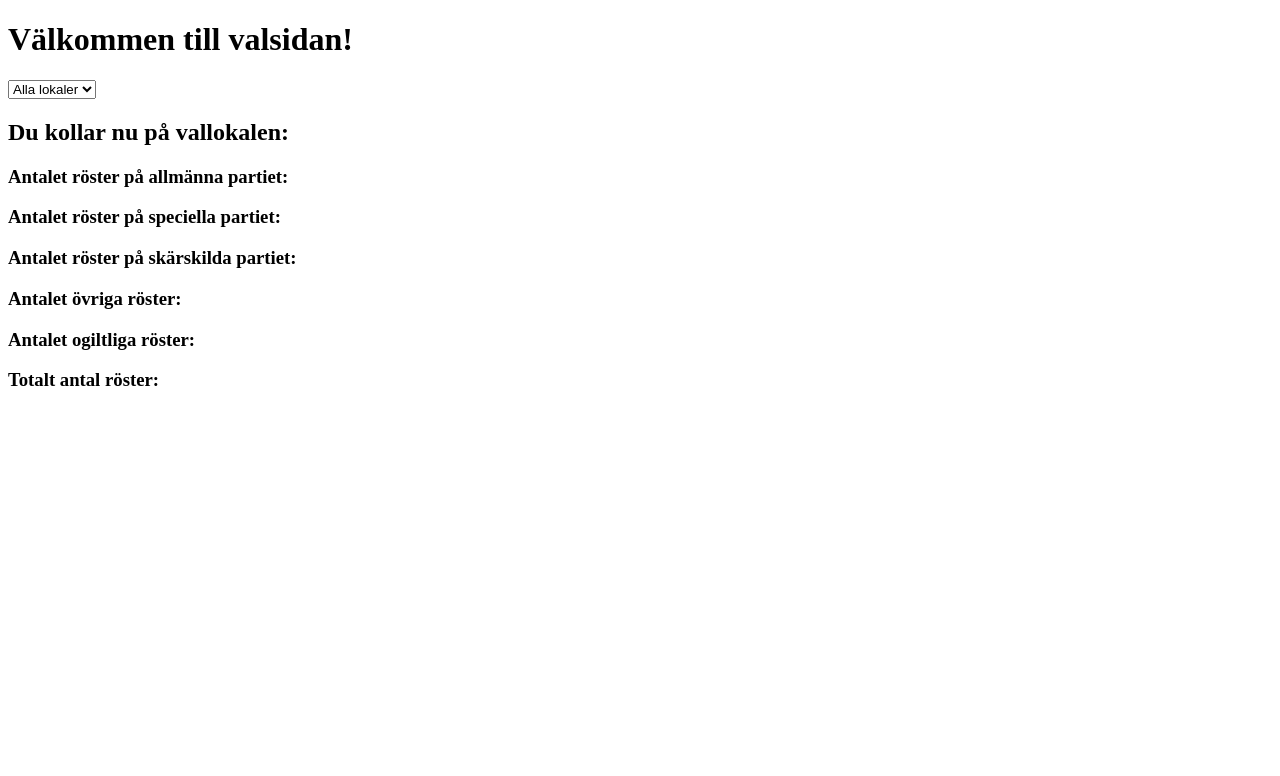
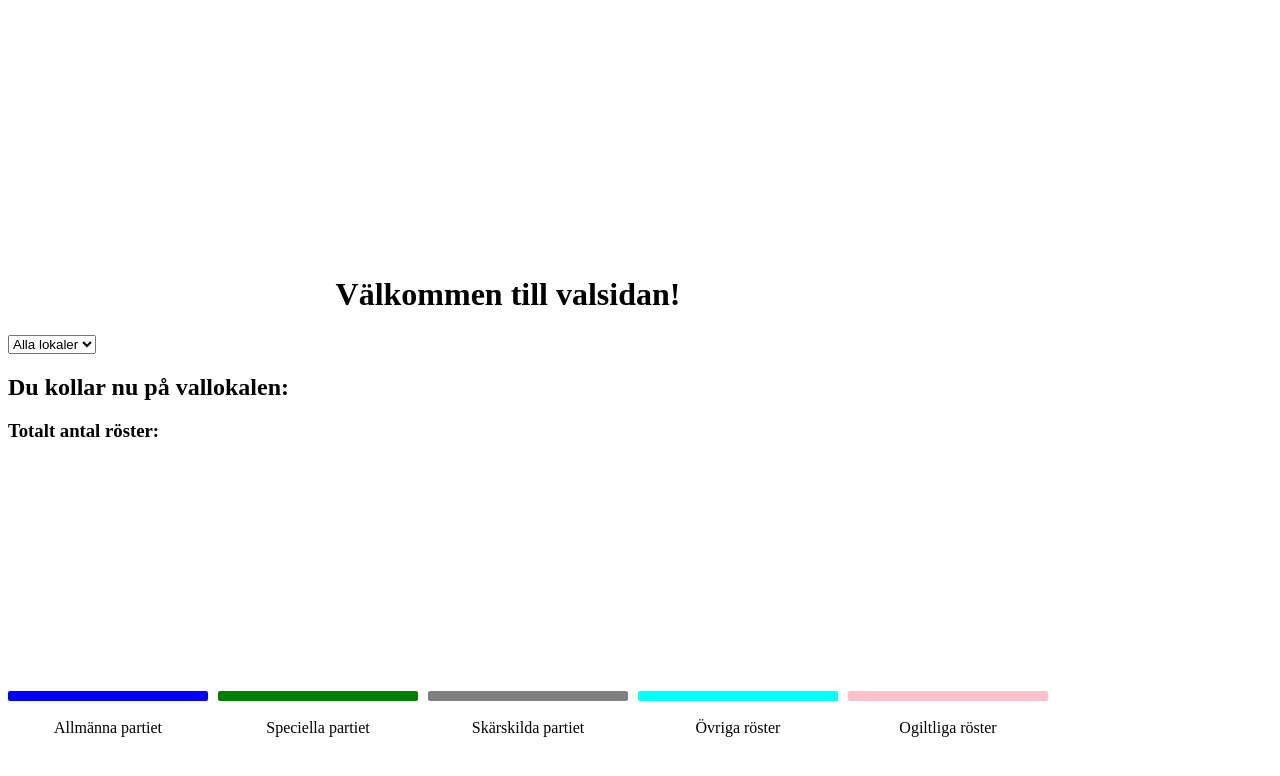
Before and after one commit to JoachimEkstrom/Backend_Lab1, a website: page index.html in a window 1280 px wide. Drawn offline with nearby package versions, Linux system fonts and the light colour scheme; no server answers.

Commit message:
Final project

```diff
--- a/index.html
+++ b/index.html
@@ -4,6 +4,8 @@
     <meta charset="UTF-8">
     <meta name="viewport" content="width=device-width, initial-scale=1.0">
     <title>Lab 1 - Public site</title>
+
+    <link rel="stylesheet" type="text/css" href="./style.css">
     <script src="/socket.io/socket.io.js"></script>
     <script>
         let valdValLokal = 'alla'
@@ -18,11 +20,11 @@
 
                 console.log(valresultat)
                 document.getElementById('valLokal').innerHTML = valresultat.valLokal
-                document.getElementById('allmannaPartiet').innerHTML = valresultat.allmannaPartiet
-                document.getElementById('speciellaPartiet').innerHTML = valresultat.speciellaPartiet
-                document.getElementById('skarskildaPartiet').innerHTML = valresultat.skarskildaPartiet
-                document.getElementById('ovrigaRoster').innerHTML = valresultat.ovrigaRoster
-                document.getElementById('ogiltligaRoster').innerHTML = valresultat.ogiltligaRoster
+                document.getElementById('allmannaPartiet').innerHTML = ' Röster: ' + valresultat.allmannaPartiet
+                document.getElementById('speciellaPartiet').innerHTML = ' Röster: ' + valresultat.speciellaPartiet
+                document.getElementById('skarskildaPartiet').innerHTML = ' Röster: ' + valresultat.skarskildaPartiet
+                document.getElementById('ovrigaRoster').innerHTML = ' Röster: ' + valresultat.ovrigaRoster
+                document.getElementById('ogiltligaRoster').innerHTML = ' Röster: ' + valresultat.ogiltligaRoster
                 getPercentages(valresultat)
             })
             let lista = document.getElementById("selector")
@@ -58,12 +60,21 @@
     function getPercentages(valresultat){
         let totalaRoster = valresultat.allmannaPartiet + valresultat.speciellaPartiet + valresultat.skarskildaPartiet + valresultat.ovrigaRoster + valresultat.ogiltligaRoster
 
-        document.getElementById('allmanna%').innerHTML =  ' vilket ger ' + ((valresultat.allmannaPartiet / totalaRoster) * 100).toFixed(1) + '% av det totala antalet röster.'
-        document.getElementById('speciella%').innerHTML =  ' vilket ger ' + ((valresultat.speciellaPartiet / totalaRoster) * 100).toFixed(1) + '% av det totala antalet röster.'
-        document.getElementById('skarskilda%').innerHTML =  ' vilket ger ' + ((valresultat.skarskildaPartiet / totalaRoster) * 100).toFixed(1) + '% av det totala antalet röster.'
-        document.getElementById('ovriga%').innerHTML =  ' vilket ger ' + ((valresultat.ovrigaRoster / totalaRoster) * 100).toFixed(1) + '% av det totala antalet röster.'
-        document.getElementById('ogiltliga%').innerHTML = ' vilket ger ' + ((valresultat.ogiltligaRoster / totalaRoster) * 100).toFixed(1) + '% av det totala antalet röster.'
+        document.getElementById('allmanna%').innerHTML =  'Totalt: ' + ((valresultat.allmannaPartiet / totalaRoster) * 100).toFixed(1) + '% av rösterna'
+        document.getElementById('speciella%').innerHTML =  'Totalt: ' + ((valresultat.speciellaPartiet / totalaRoster) * 100).toFixed(1) + '% av rösterna'
+        document.getElementById('skarskilda%').innerHTML =  'Totalt: ' + ((valresultat.skarskildaPartiet / totalaRoster) * 100).toFixed(1) + '% av rösterna'
+        document.getElementById('ovriga%').innerHTML =  'Totalt: ' + ((valresultat.ovrigaRoster / totalaRoster) * 100).toFixed(1) + '% av rösterna'
+        document.getElementById('ogiltliga%').innerHTML = 'Totalt: ' + ((valresultat.ogiltligaRoster / totalaRoster) * 100).toFixed(1) + '% av rösterna'
         document.getElementById('total').innerHTML = totalaRoster
+
+
+        document.getElementById('allmannaDiv').style.height= ((valresultat.allmannaPartiet / totalaRoster) * 200).toFixed(0) + "px"
+        document.getElementById('speciellaDiv').style.height = ((valresultat.speciellaPartiet / totalaRoster) * 200).toFixed(0) + "px"
+        document.getElementById('skarskildaDiv').style.height = ((valresultat.skarskildaPartiet / totalaRoster) * 200).toFixed(0) + "px"
+        document.getElementById('ovrigaDiv').style.height = ((valresultat.ovrigaRoster / totalaRoster) * 200).toFixed(0) + "px"
+        document.getElementById('ogiltligaDiv').style.height = ((valresultat.ogiltligaroster / totalaRoster) * 200).toFixed(0) + "px"
+
+
     }
 
     </script>
@@ -76,15 +87,47 @@
     </select>
 
     <h2>Du kollar nu på vallokalen: <span id="valLokal"></span></h2>
-    <h3>Antalet röster på allmänna partiet: <span id="allmannaPartiet"></span><span id="allmanna%"></span></h3>
-    <h3>Antalet röster på speciella partiet: <span id="speciellaPartiet"></span><span id="speciella%"></span></h3>
-    <h3>Antalet röster på skärskilda partiet: <span id="skarskildaPartiet"></span><span id="skarskilda%"></span></h3>
-    <h3>Antalet övriga röster: <span id="ovrigaRoster"></span><span id="ovriga%"></span></h3>
-    <h3>Antalet ogiltliga röster: <span id="ogiltligaRoster"></span><span id="ogiltliga%"></span></h3>
+
 
 
     <h3>Totalt antal röster: <span id="total"></span></h3>
 
+    <section class="grid">
+        <div id="allmannaDiv"></div>
+        <div id="allmannatext">Allmänna partiet
+            <span id="allmannaPartiet"></span>
+            <span id="allmanna%"></span>
+        </div>
 
+        <div id="speciellaDiv"></div>
+        <div id="speciellatext">Speciella partiet
+            <span id="speciellaPartiet"></span>
+            <span id="speciella%"></span>
+        </div>
+
+        <div id="skarskildaDiv"></div>
+        <div id="skarskildatext">Skärskilda partiet
+            <span id="skarskildaPartiet"></span>
+            <span id="skarskilda%"></span>
+        </div>
+
+        <div id="ovrigaDiv"></div>
+        <div id="ovrigatext">Övriga röster
+            <span id="ovrigaRoster"></span>
+            <span id="ovriga%"></span>
+        </div>
+
+        <div id="ogiltligaDiv"></div>
+        <div id="ogiltligatext">Ogiltliga röster
+            <span id="ogiltligaRoster"></span>
+            <span id="ogiltliga%"></span>
+        </div>
+    </section>
+
+    <!-- <h3>Antalet röster på allmänna partiet: <span id="allmannaPartiet"></span><span id="allmanna%"></span></h3>
+    <h3>Antalet röster på speciella partiet: <span id="speciellaPartiet"></span><span id="speciella%"></span></h3>
+    <h3>Antalet röster på skärskilda partiet: <span id="skarskildaPartiet"></span><span id="skarskilda%"></span></h3>
+    <h3>Antalet övriga röster: <span id="ovrigaRoster"></span><span id="ovriga%"></span></h3>
+    <h3>Antalet ogiltliga röster: <span id="ogiltligaRoster"></span><span id="ogiltliga%"></span></h3> -->
 </body>
 </html>
--- a/index.js
+++ b/index.js
@@ -1,9 +1,12 @@
 const fs = require('fs')
 const url = require('url')
-const app = require('express')()
+const express = require('express')
+const app = express()
+app.use(express.static('public'))
 const server = require('http').Server(app)
 const io = require('socket.io')(server)
 server.listen(8080, () => console.log('Server is up'))
+
 
 const valdata = require('./valdata.json')
 let nuvaranadeVallokal
--- a/package.json
+++ b/package.json
@@ -9,6 +9,7 @@
   "license": "ISC",
   "dependencies": {
     "express": "^4.17.1",
+    "helmet": "^3.21.3",
     "socket.io": "^2.3.0",
     "socket.io-client": "^2.3.0"
   },
--- /dev/null
+++ b/public/style.css
@@ -0,0 +1,166 @@
+
+body {
+    width: 1000px;
+    height: 1000px;
+    align-content: center;
+}
+select {
+    align-content: center;
+}
+
+.grid{
+    display: grid;
+    grid-template-columns: 20% 20% 20% 20% 20%;
+    grid-template-rows: 80% 20%;
+    grid-column-gap: 10px;
+    height: 300px;
+    width: 1000px;
+}
+#allmannaDiv {
+    grid-column-start: 1;
+    grid-column-end: 1;
+    grid-row-start: 1;
+    grid-row-end: 1;
+    align-self: end;
+    display: grid;
+    width: auto;
+    height: 10px;
+    border-radius: 2px;
+    border-color: black;
+    background-color: blue;
+
+}
+#allmannatext {
+    grid-column-start: 1;
+    grid-column-end: 1;
+    grid-row-start: 2;
+    grid-row-end: 2;
+    align-self: center;
+    justify-content: middle;
+    text-align: center;
+    display: grid;
+    width: auto;
+    height:25px;
+    border-radius: 2px;
+    border-color: black;
+
+}
+#speciellaDiv {
+    grid-column-start: 2;
+    grid-column-end: 2;
+    grid-row-start: 1;
+    grid-row-end: 1;
+    align-self: end;
+    display: grid;
+    width: auto;
+    height: 10px;
+    border-radius: 2px;
+    border-color: black;
+    background-color: green;
+
+}
+#speciellatext {
+    grid-column-start: 2;
+    grid-column-end: 2;
+    grid-row-start: 2;
+    grid-row-end: 2;
+    align-self: center;
+    justify-content: middle;
+    text-align: center;
+    display: grid;
+    width: auto;
+    height:25px;
+    border-radius: 2px;
+    border-color: black;
+
+}
+#skarskildaDiv {
+    grid-column-start: 3;
+    grid-column-end: 3;
+    grid-row-start: 1;
+    grid-row-end: 1;
+    align-self: end;
+    display: grid;
+    width: auto;
+    height: 10px;
+    border-radius: 2px;
+    border-color: black;
+    background-color: gray;
+
+}
+#skarskildatext {
+    grid-column-start: 3;
+    grid-column-end: 3;
+    grid-row-start: 2;
+    grid-row-end: 2;
+    align-self: center;
+    justify-content: middle;
+    text-align: center;
+    display: grid;
+    width: auto;
+    height:25px;
+    border-radius: 2px;
+    border-color: black;
+
+}
+#ovrigaDiv {
+    grid-column-start: 4;
+    grid-column-end: 4;
+    grid-row-start: 1;
+    grid-row-end: 1;
+    align-self: end;
+    display: grid;
+    width: auto;
+    height: 10px;
+    border-radius: 2px;
+    border-color: black;
+    background-color: cyan;
+
+}
+#ovrigatext {
+    grid-column-start: 4;
+    grid-column-end: 4;
+    grid-row-start: 2;
+    grid-row-end: 2;
+    align-self: center;
+    justify-content: middle;
+    text-align: center;
+    display: grid;
+    width: auto;
+    height:25px;
+    border-radius: 2px;
+    border-color: black;
+
+}
+#ogiltligaDiv {
+    grid-column-start: 5;
+    grid-column-end: 5;
+    grid-row-start: 1;
+    grid-row-end: 1;
+    align-self: end;
+    display: grid;
+    width: auto;
+    height: 10px;
+    border-radius: 2px;
+    border-color: black;
+    background-color: pink;
+
+}
+#ogiltligatext {
+    grid-column-start: 5;
+    grid-column-end: 5;
+    grid-row-start: 2;
+    grid-row-end: 2;
+    align-self: center;
+    justify-content: middle;
+    text-align: center;
+    display: grid;
+    width: auto;
+    height:25px;
+    border-radius: 2px;
+    border-color: black;
+
+}
+h1{
+    text-align: center;
+}
```
Also changed, not shown: valdata.json (+1 -1 lines), 1 other file.
